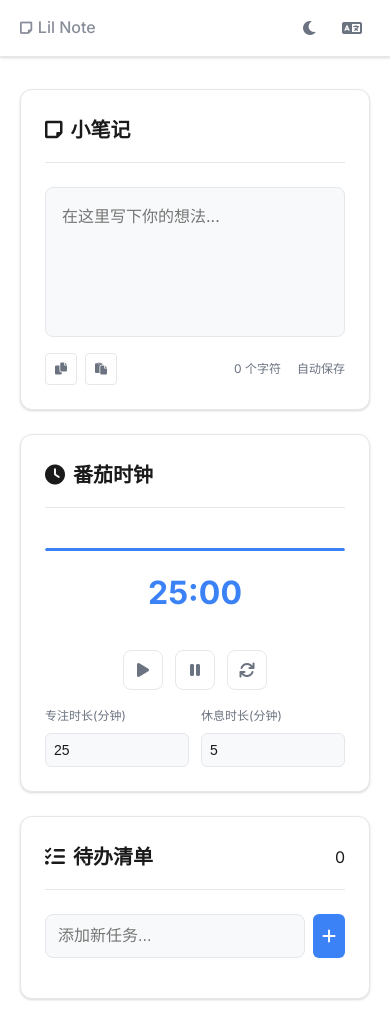
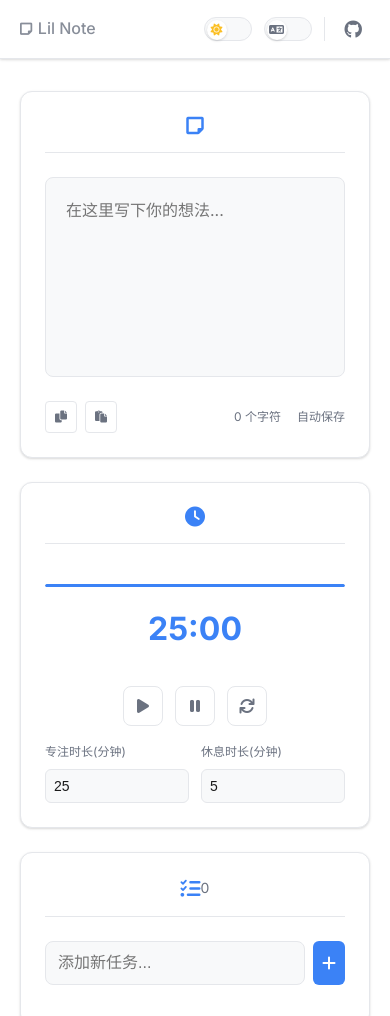
Before and after one commit to Lizevolving/web-lil-note, a plain HTML site: page index.html in a window 390 px wide. Shown: the top 1016 px of the page. Drawn offline with Linux system fonts and the light colour scheme.

Commit message:
6.1,1200
Enhance UI and functionality:
Implement toggle switches for theme and language, integrate GitHub link,
and optimize layout for notes and bottom sections.
Update styles for improved responsiveness and visual clarity,
including adjustments to padding, margins, and element sizes.

```diff
--- a/index.html
+++ b/index.html
@@ -100,8 +100,91 @@
 
         .controls {
             display: flex;
-            gap: 0.5rem;
+            gap: 1rem;
             align-items: center;
+        }
+
+        /* Toggle Switches */
+        .toggle-group {
+            display: flex;
+            gap: 1rem;
+            align-items: center;
+        }
+
+        .toggle-switch {
+            position: relative;
+            width: 3rem;
+            height: 1.5rem;
+            background-color: var(--bg-secondary);
+            border: 1px solid var(--border-color);
+            border-radius: 0.75rem;
+            cursor: pointer;
+            transition: all 0.3s ease;
+        }
+
+        .toggle-switch:hover {
+            background-color: var(--border-color);
+        }
+
+        .toggle-slider {
+            position: absolute;
+            top: 2px;
+            left: 2px;
+            width: 1.25rem;
+            height: 1.25rem;
+            background-color: var(--bg-card);
+            border-radius: 50%;
+            transition: all 0.3s ease;
+            display: flex;
+            align-items: center;
+            justify-content: center;
+            box-shadow: var(--shadow);
+        }
+
+        .toggle-slider i {
+            font-size: 0.75rem;
+            color: var(--text-secondary);
+        }
+
+        .toggle-switch.active .toggle-slider {
+            transform: translateX(1.5rem);
+        }
+
+        /* Theme specific icons */
+        [data-theme="light"] .theme-toggle .toggle-slider i {
+            color: #fbbf24;
+        }
+
+        [data-theme="dark"] .theme-toggle .toggle-slider i {
+            color: #60a5fa;
+        }
+
+        /* Divider */
+        .divider {
+            width: 1px;
+            height: 1.5rem;
+            background-color: var(--border-color);
+        }
+
+        /* GitHub Link */
+        .github-link {
+            color: var(--text-secondary);
+            text-decoration: none;
+            padding: 0.5rem;
+            border-radius: 6px;
+            transition: all 0.3s ease;
+            display: flex;
+            align-items: center;
+            justify-content: center;
+        }
+
+        .github-link:hover {
+            background-color: var(--bg-secondary);
+            color: var(--text-primary);
+        }
+
+        .github-link i {
+            font-size: 1.125rem;
         }
 
         .btn {
@@ -144,19 +227,19 @@
         .app-grid {
             display: grid;
             grid-template-columns: 1fr;
-            grid-template-rows: 1fr 1fr;
+            grid-template-rows: 3fr 2fr;
             gap: 1.5rem;
             height: calc(100vh - 140px);
             margin-top: 1rem;
         }
 
-        /* Notes section takes full width on top */
+        /* Notes section takes 60% */
         .notes-section {
             grid-column: 1;
             grid-row: 1;
         }
 
-        /* Bottom section with two columns */
+        /* Bottom section takes 40% */
         .bottom-section {
             grid-column: 1;
             grid-row: 2;
@@ -184,18 +267,15 @@
         .card-header {
             display: flex;
             align-items: center;
-            justify-content: space-between;
+            justify-content: center;
             margin-bottom: 1.5rem;
             padding-bottom: 1rem;
             border-bottom: 1px solid var(--border-color);
         }
 
-        .card-title {
+        .card-icon {
             font-size: 1.25rem;
-            font-weight: 600;
-            display: flex;
-            align-items: center;
-            gap: 0.5rem;
+            color: var(--accent-color);
         }
 
         /* Notes */
@@ -208,8 +288,8 @@
         .notes-area {
             width: 100%;
             flex: 1;
-            min-height: 200px;
-            padding: 1rem;
+            min-height: 300px;
+            padding: 1.25rem;
             border: 1px solid var(--border-color);
             border-radius: 8px;
             background-color: var(--bg-secondary);
@@ -224,7 +304,7 @@
             display: flex;
             justify-content: space-between;
             align-items: center;
-            margin-top: 1rem;
+            margin-top: 1.5rem;
             gap: 1rem;
         }
 
@@ -391,10 +471,15 @@
             border: 1px solid var(--border-color);
         }
 
+        .todo-count {
+            color: var(--text-secondary);
+            font-size: 0.875rem;
+        }
+
         /* Responsive */
         @media (max-width: 768px) {
             .app-grid {
-                grid-template-rows: 1fr auto auto;
+                grid-template-rows: 2fr auto auto;
                 height: auto;
                 min-height: calc(100vh - 140px);
             }
@@ -409,7 +494,15 @@
             }
 
             .notes-area {
-                min-height: 150px;
+                min-height: 200px;
+            }
+
+            .controls {
+                gap: 0.75rem;
+            }
+
+            .toggle-group {
+                gap: 0.75rem;
             }
         }
 
@@ -442,12 +535,22 @@
                     <span data-text="title">Lil Note</span>
                 </div>
                 <div class="controls">
-                    <button class="btn" id="themeToggle" title="切换主题">
-                        <i class="fas fa-moon"></i>
-                    </button>
-                    <button class="btn" id="langToggle" title="切换语言">
-                        <i class="fas fa-language"></i>
-                    </button>
+                    <div class="toggle-group">
+                        <div class="toggle-switch theme-toggle" id="themeToggle" title="切换主题">
+                            <div class="toggle-slider">
+                                <i class="fas fa-sun"></i>
+                            </div>
+                        </div>
+                        <div class="toggle-switch lang-toggle" id="langToggle" title="切换语言">
+                            <div class="toggle-slider">
+                                <i class="fas fa-language"></i>
+                            </div>
+                        </div>
+                    </div>
+                    <div class="divider"></div>
+                    <a href="https://github.com/Lizevolving/web-lil-note" target="_blank" rel="noopener" class="github-link" title="GitHub">
+                        <i class="fab fa-github"></i>
+                    </a>
                 </div>
             </div>
         </div>
@@ -456,14 +559,11 @@
     <main>
         <div class="container">
             <div class="app-grid">
-                <!-- Notes Section - Top Half -->
+                <!-- Notes Section - Top 60% -->
                 <div class="notes-section">
                     <div class="card fade-in">
                         <div class="card-header">
-                            <h2 class="card-title">
-                                <i class="fas fa-note-sticky"></i>
-                                <span data-text="notes">小笔记</span>
-                            </h2>
+                            <i class="fas fa-note-sticky card-icon"></i>
                         </div>
 
                         <div class="notes-content">
@@ -487,15 +587,12 @@
                     </div>
                 </div>
 
-                <!-- Bottom Section - Timer and Todo -->
+                <!-- Bottom Section - Timer and Todo (40%) -->
                 <div class="bottom-section">
                     <!-- Pomodoro Timer -->
                     <div class="card fade-in">
                         <div class="card-header">
-                            <h2 class="card-title">
-                                <i class="fas fa-clock"></i>
-                                <span data-text="pomodoro">番茄时钟</span>
-                            </h2>
+                            <i class="fas fa-clock card-icon"></i>
                         </div>
 
                         <div class="timer-content">
@@ -534,11 +631,8 @@
                     <!-- Todo List -->
                     <div class="card fade-in">
                         <div class="card-header">
-                            <h2 class="card-title">
-                                <i class="fas fa-list-check"></i>
-                                <span data-text="todoList">待办清单</span>
-                            </h2>
-                            <span id="todoCount" class="text-secondary">0</span>
+                            <i class="fas fa-list-check card-icon"></i>
+                            <span id="todoCount" class="todo-count">0</span>
                         </div>
 
                         <div class="todo-content">
@@ -672,8 +766,16 @@
 
         function applyTheme(theme) {
             document.body.setAttribute('data-theme', theme);
-            const icon = document.querySelector('#themeToggle i');
-            icon.className = theme === 'light' ? 'fas fa-moon' : 'fas fa-sun';
+            const themeToggle = document.getElementById('themeToggle');
+            const icon = themeToggle.querySelector('i');
+
+            if (theme === 'dark') {
+                themeToggle.classList.add('active');
+                icon.className = 'fas fa-moon';
+            } else {
+                themeToggle.classList.remove('active');
+                icon.className = 'fas fa-sun';
+            }
         }
 
         // Language functions
@@ -681,6 +783,13 @@
             currentLang = currentLang === 'zh' ? 'en' : 'zh';
             applyLanguage(currentLang);
             localStorage.setItem('language', currentLang);
+
+            const langToggle = document.getElementById('langToggle');
+            if (currentLang === 'en') {
+                langToggle.classList.add('active');
+            } else {
+                langToggle.classList.remove('active');
+            }
         }
 
         function applyLanguage(lang) {
@@ -702,6 +811,14 @@
             });
 
             document.documentElement.lang = lang === 'zh' ? 'zh-CN' : 'en';
+
+            // Update language toggle state
+            const langToggle = document.getElementById('langToggle');
+            if (lang === 'en') {
+                langToggle.classList.add('active');
+            } else {
+                langToggle.classList.remove('active');
+            }
         }
 
         // Timer functions
```
Also changed, not shown: 2 other files.
